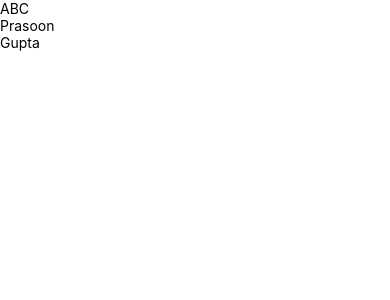
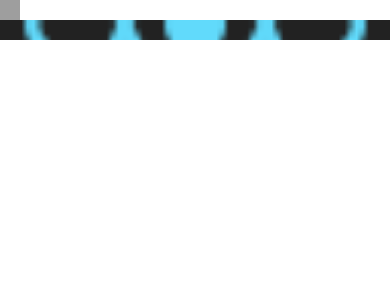
Before and after one commit to PrasoonGuptaOfficial/ReactNativeTutorial, a React Native app: screen / in a window 390 px wide. Shown: the top 300 px of the page. Built offline with nearby package versions, Linux system fonts and the light colour scheme; grey boxes are pictures that could not be loaded.

Commit message:
Image Basic Component

```diff
--- a/App.tsx
+++ b/App.tsx
@@ -1,12 +1,11 @@
 import React from 'react';
-import {Text, View} from 'react-native';
+import {Image, Text, View} from 'react-native';
 
 function App(): React.JSX.Element {
   return (
     <View>
-      <Text>ABC</Text>
-      <Text numberOfLines={5}>Prasoon</Text>
-      <Text>Gupta</Text>
+      <Image source={{uri: 'https://reactnative.dev/img/tiny_logo.png'}} style={{height: 20, width: 20}} />
+      <Image source={require('./Tutorial.png')} style={{height: 20}} />
     </View>
   );
 }
```
Also changed, not shown: Tutorial.png (added).
